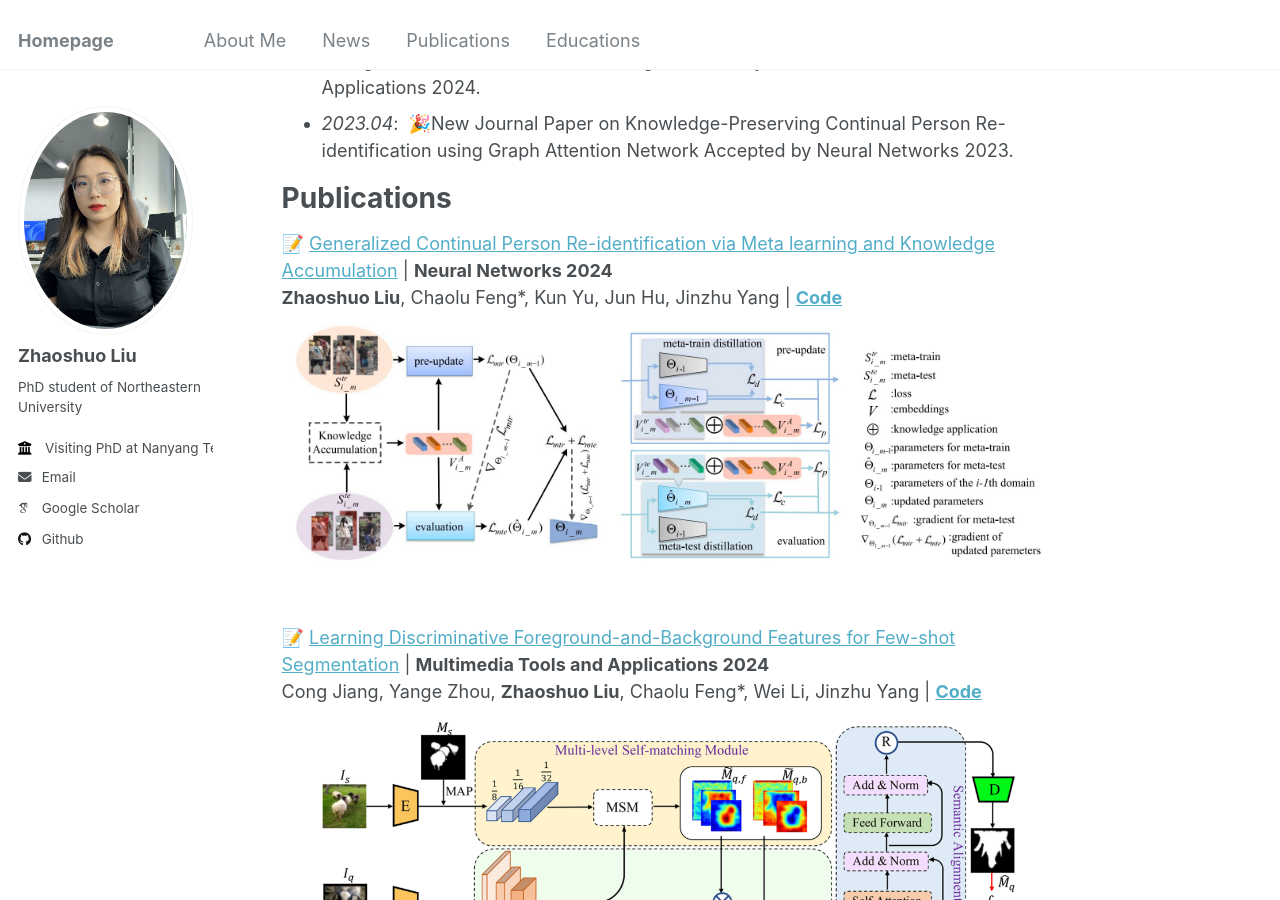
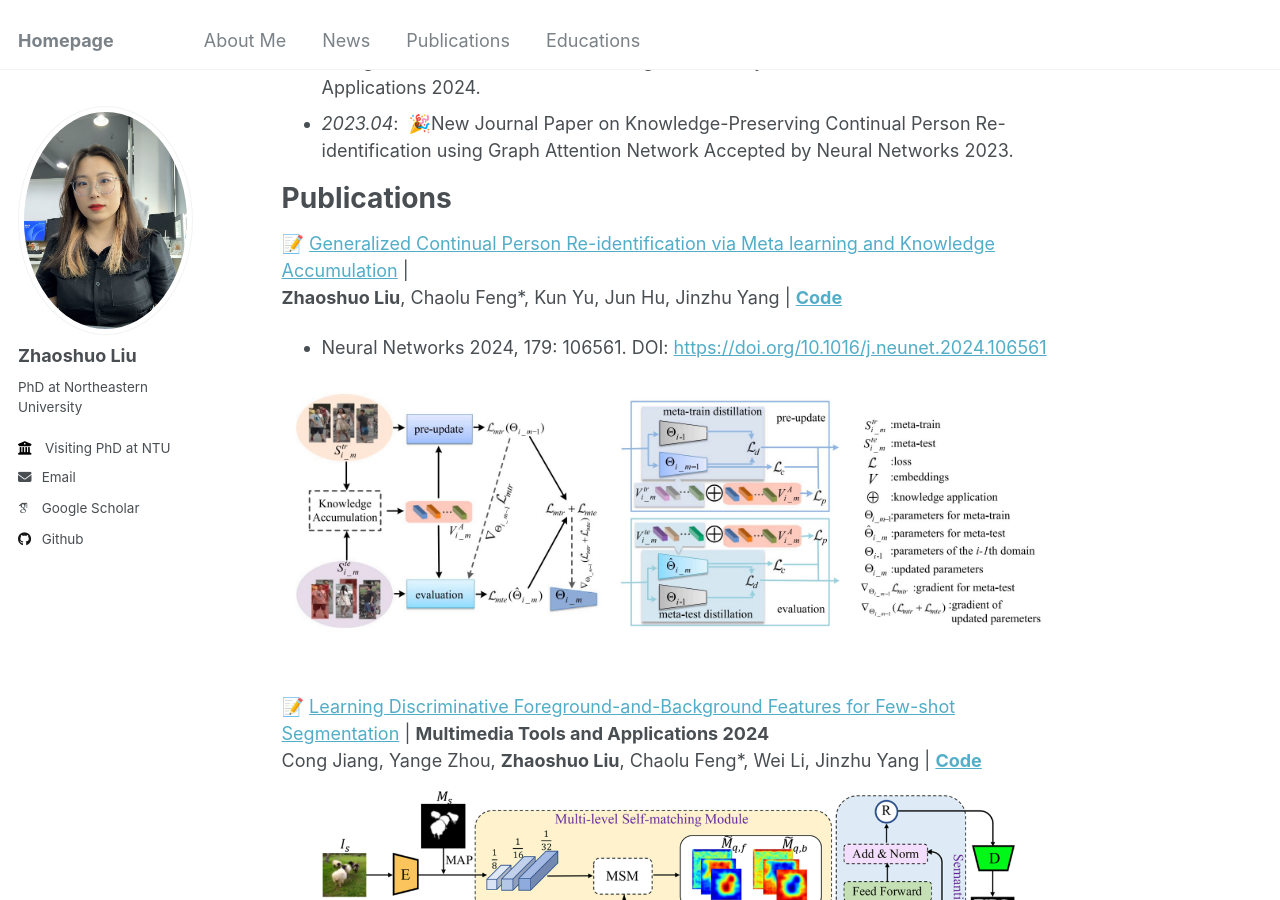
Before and after one commit to llzhaoshuo/llzhaoshuo.github.io, a Jekyll site: the page built from _pages/about.md, in a window 1280 px wide and 900 px high, scrolled down 495 px. Built offline with Jekyll 4.4.1, drawn with Linux system fonts in a browser that asks for light colours; some web fonts are replaced.

Commit message:
update info

```diff
--- a/_config.yml
+++ b/_config.yml
@@ -24,9 +24,9 @@ author:
   avatar           : "profile.jpg"
   name             : "Zhaoshuo Liu"
   pronouns         : # example: "she/her"
-  bio              : "PhD student of Northeastern University"
+  bio              : "PhD at Northeastern University"
   location         : #"Shenyang, China"
-  employer         : "Visiting PhD at Nanyang Technological University"
+  employer         : "Visiting PhD at NTU"
   uri              : # URL
   email            : "zsliu0925@gmail.com"
 
--- a/_pages/about.md
+++ b/_pages/about.md
@@ -32,8 +32,10 @@ My research interests include but not limited to computer vision, person re-iden
 
 
 # Publications
-📝 [Generalized Continual Person Re-identification via Meta learning and Knowledge Accumulation](https://www.sciencedirect.com/science/article/abs/pii/S0893608024004854) | <strong>Neural Networks 2024</strong><br>
-**Zhaoshuo Liu**, Chaolu Feng*, Kun Yu, Jun Hu, Jinzhu Yang | [**Code**](https://github.com/DFLAG-NEU/GCReID)
+📝 [Generalized Continual Person Re-identification via Meta learning and Knowledge Accumulation](https://www.sciencedirect.com/science/article/abs/pii/S0893608024004854) | <br>
+**Zhaoshuo Liu**, Chaolu Feng*, Kun Yu, Jun Hu, Jinzhu Yang | [**Code**](https://github.com/DFLAG-NEU/GCReID) <br>
+- Neural Networks 2024, 179: 106561. DOI: [https://doi.org/10.1016/j.neunet.2024.106561](https://doi.org/10.1016/j.neunet.2024.106561)
+
 <img src='../images/GCReID.jpg' alt="sym" width="100%"><br><br>
 
 📝 [Learning Discriminative Foreground-and-Background Features for Few-shot Segmentation](https://link.springer.com/article/10.1007/s11042-023-17708-5) | <strong>Multimedia Tools and Applications 2024</strong><br>
```
